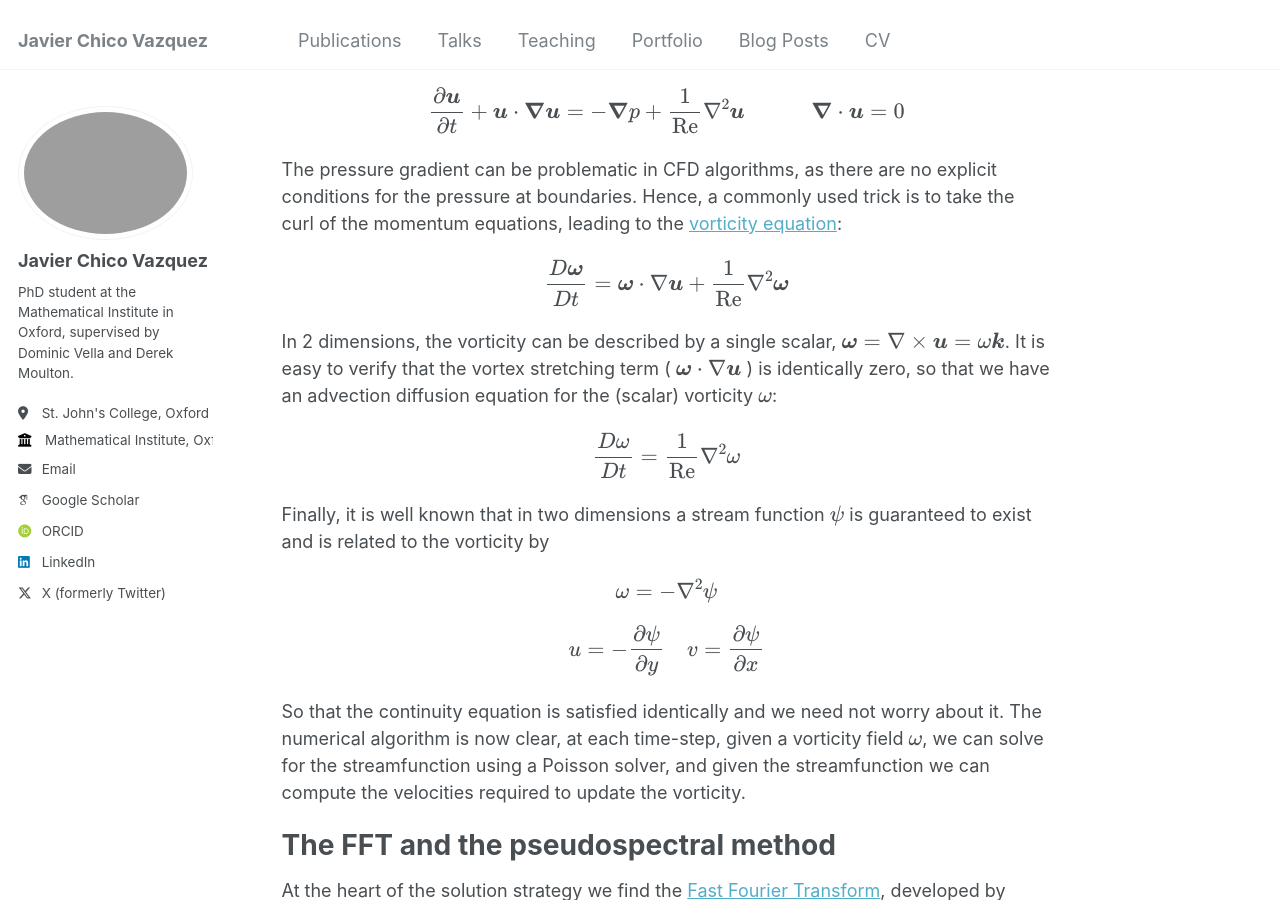
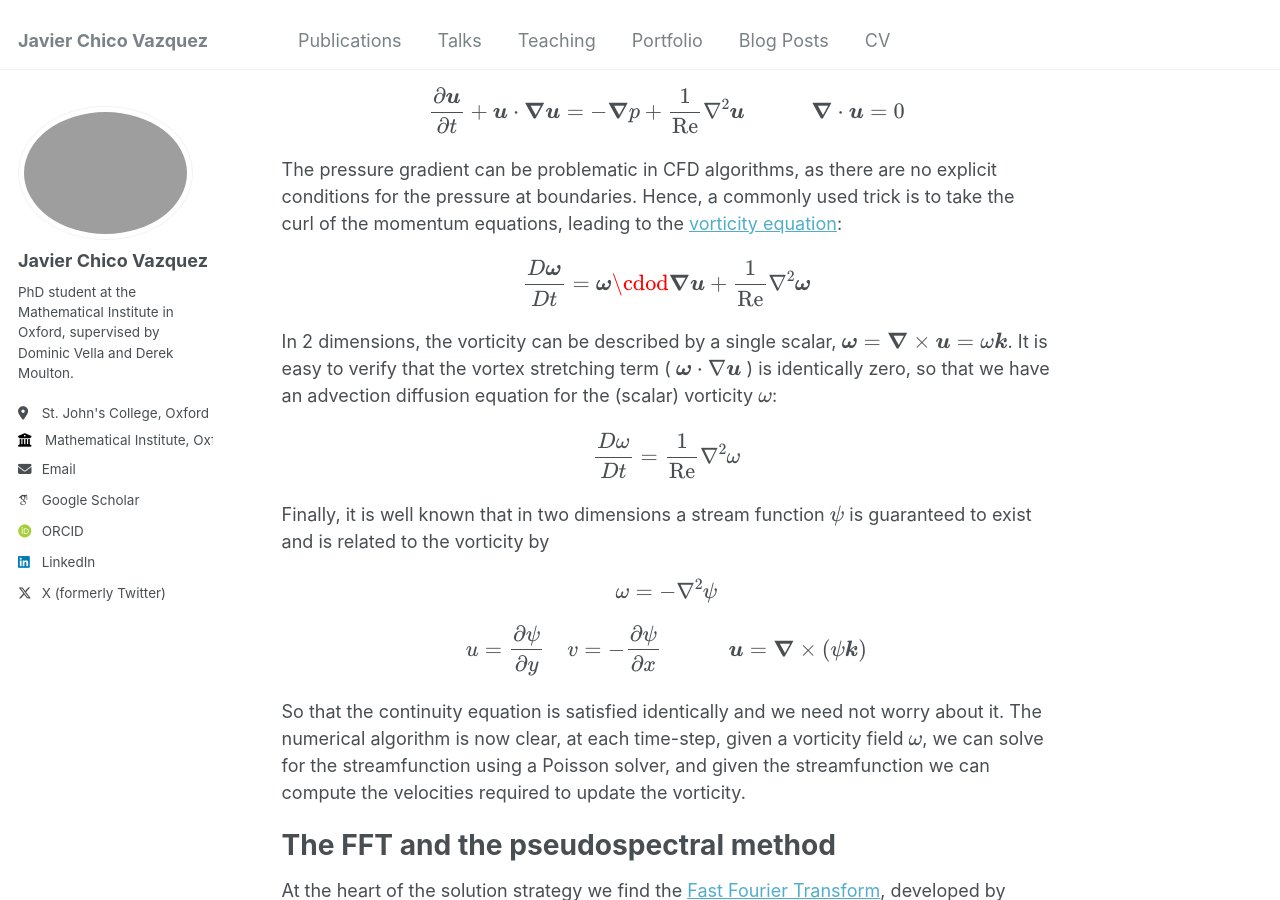
Before and after one commit to JavierChico/JavierChico.github.io, a Jekyll site: the page built from _posts/2024-08-12-vorticity_eq.md, in a window 1280 px wide and 900 px high, scrolled down 295 px. Built offline with Jekyll 4.4.1, drawn with Linux system fonts in a browser that asks for light colours; some web fonts are replaced.

Commit message:
Update 2024-08-12-vorticity_eq.md

```diff
--- a/_posts/2024-08-12-vorticity_eq.md
+++ b/_posts/2024-08-12-vorticity_eq.md
@@ -17,9 +17,9 @@
 
 The pressure gradient can be problematic in CFD algorithms, as there are no explicit conditions for the pressure at boundaries. Hence, a commonly used trick is to take the curl of the momentum equations, leading to the [vorticity equation](https://en.wikipedia.org/wiki/Vorticity_equation):
 
-$$\frac{D\boldsymbol{\omega}}{Dt} = \boldsymbol{\omega}\cdot\nabla \boldsymbol{u}+\frac{1}{\text{Re}}\nabla^2\boldsymbol{\omega}$$
+$$\frac{D\boldsymbol{\omega}}{Dt} = \boldsymbol{\omega}\cdod\boldsymbol{\nabla} \boldsymbol{u}+\frac{1}{\text{Re}}\nabla^2\boldsymbol{\omega}$$
 
-In 2 dimensions, the vorticity can be described by a single scalar, \\(\boldsymbol{\omega} = \nabla\times \boldsymbol{u}=\omega \boldsymbol{k}\\). It is easy to verify that the vortex stretching term ( \\(\boldsymbol{\omega}\cdot\nabla\boldsymbol{u}\\) ) is identically zero, so that we have an advection diffusion equation for the (scalar) vorticity \\(\omega\\):
+In 2 dimensions, the vorticity can be described by a single scalar, \\(\boldsymbol{\omega} = \boldsymbol{\nabla}\times \boldsymbol{u}=\omega \boldsymbol{k}\\). It is easy to verify that the vortex stretching term ( \\(\boldsymbol{\omega}\cdot\nabla\boldsymbol{u}\\) ) is identically zero, so that we have an advection diffusion equation for the (scalar) vorticity \\(\omega\\):
 
 $$\frac{D\omega}{Dt} = \frac{1}{\text{Re}}\nabla^2\omega$$
 
@@ -27,7 +27,7 @@
 
 $$\omega = -\nabla^2 \psi$$
 
-$$u = -\frac{\partial \psi}{\partial y}\quad v = \frac{\partial \psi}{\partial x}$$
+$$u = \frac{\partial \psi}{\partial y}\quad v = -\frac{\partial \psi}{\partial x}\quad\quad\quad \boldsymbol{u}=\boldsymbol{\nabla}\times(\psi \boldsymbol{k})$$
 
 So that the continuity equation is satisfied identically and we need not worry about it. The numerical algorithm is now clear, at each time-step, given a vorticity field \\(\omega\\), we can solve for the streamfunction using a Poisson solver, and given the streamfunction we can compute the velocities required to update the vorticity.
 
```
